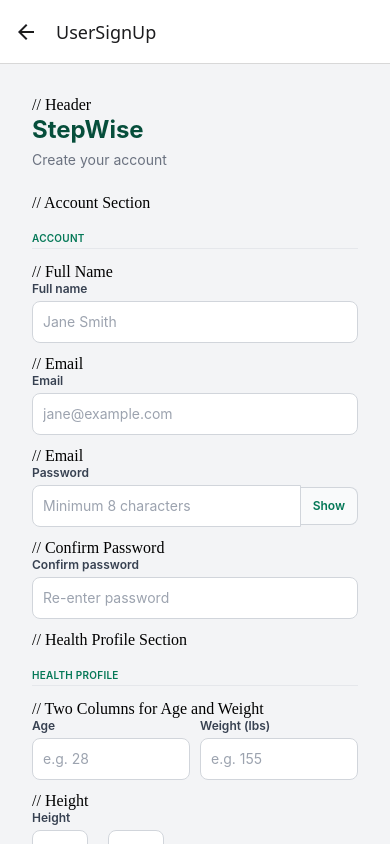
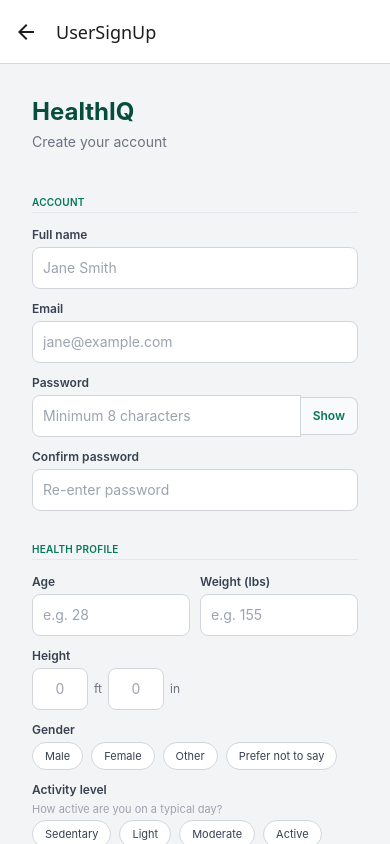
Before and after one commit to Vchen7629/team-chai, a React Native app in the folder frontend/: screen /UserSignUp in a window 390 px wide. Built offline with nearby package versions, Linux system fonts and the light colour scheme.

Commit message:
Made changes to lines that caused errors

```diff
--- a/frontend/screens/userSignUp.tsx
+++ b/frontend/screens/userSignUp.tsx
@@ -130,14 +130,14 @@
             <ScrollView showsVerticalScrollIndicator={false}>
                 <View className="p-8 pb-7">
 
-                    // Header
-                    <Text className="text-2xl font-bold text-emerald-900">StepWise</Text>
+                    {/* Header */}
+                    <Text className="text-2xl font-bold text-emerald-900">HealthIQ</Text>
                     <Text className="text-sm text-gray-500 mt-1 mb-6">Create your account</Text>
 
-                    // Account Section
+                    {/* Account Section */}
                     <Text className="text-[10px] font-semibold text-emerald-700 tracking-wide uppercase border-b border-gray-200 pb-1 mt-5 mb-3.5">Account</Text>
 
-                    // Full Name
+                    {/* Full Name */}
                     <View className="mb-3">
                         <Text className="text-xs font-semibold text-gray-700 mb-1">Full name</Text>
                         <TextInput
@@ -152,7 +152,7 @@
                         {errors.name && <Text className="text-[11px] text-red-600 mt-1">{errors.name}</Text>}
                     </View>
 
-                    // Email
+                    {/* Email */}
                     <View className="mb-3">
                         <Text className="text-xs font-semibold text-gray-700 mb-1">Email</Text>
                         <TextInput
@@ -169,7 +169,7 @@
                         {errors.email && <Text className="text-[11px] text-red-600 mt-1">{errors.email}</Text>}
                     </View>
 
-                    // Email
+                    {/* Password */}
                     <View className="mb-3">
                         <Text className="text-xs font-semibold text-gray-700 mb-1">Password</Text>
                         <View className="flex-row items-center">
@@ -195,7 +195,7 @@
                         {errors.password && <Text className="text-[11px] text-red-600 mt-1">{errors.password}</Text>}
                     </View>
 
-                    // Confirm Password
+                    {/* Confirm Password */}
                     <View className="mb-3">
                         <Text className="text-xs font-semibold text-gray-700 mb-1">Confirm password</Text>
                         <TextInput
@@ -211,10 +211,10 @@
                         {errors.confirmPassword && <Text className="text-[11px] text-red-600 mt-1">{errors.confirmPassword}</Text>}
                     </View>
 
-                    // Health Profile Section
+                    {/* Health Profile Section */}
                     <Text className="text-[10px] font-semibold text-emerald-700 tracking-wide uppercase border-b border-gray-200 pb-1 mt-5 mb-3.5">Health profile</Text>
 
-                    // Two Columns for Age and Weight
+                    {/* Two Columns for Age and Weight */}
                     <View className="flex-row gap-2.5 mb-3">
                         <View className="flex-1">
                             <Text className="text-xs font-semibold text-gray-700 mb-1">Age</Text>
@@ -246,7 +246,7 @@
                         </View>
                     </View>
 
-                    // Height
+                    {/* Height */}
                     <View className="mb-3">
                         <Text className="text-xs font-semibold text-gray-700 mb-1">Height</Text>
                         <View className="flex-row items-center gap-1.5">
@@ -271,7 +271,7 @@
                         </View>
                     </View>
 
-                    // Gender
+                    {/* Gender */}
                     <View className="mb-3">
                         <Text className="text-xs font-semibold text-gray-700 mb-1">Gender</Text>
                         <View className="flex-row flex-wrap gap-2">
@@ -298,7 +298,7 @@
                         {errors.gender && <Text className="text-[11px] text-red-600 mt-1">{errors.gender}</Text>}
                     </View>
 
-                    // Activity Level
+                    {/* Activity Level */}
                     <View className="mb-3">
                         <Text className="text-xs font-semibold text-gray-700 mb-1">Activity level</Text>
                         <Text className="text-[11px] text-gray-400 mb-1">How active are you on a typical day?</Text>
@@ -326,7 +326,7 @@
                         {errors.activity && <Text className="text-[11px] text-red-600 mt-1">{errors.activity}</Text>}
                     </View>
 
-                    // Daily Step Goal Section
+                    {/* Daily Step Goal Section */}
                     <Text className="text-[10px] font-semibold text-emerald-700 tracking-wide uppercase border-b border-gray-200 pb-1 mt-5 mb-3.5">Daily step goal</Text>
 
                     <View className="mb-3">
@@ -345,7 +345,7 @@
                         {errors.steps && <Text className="text-[11px] text-red-600 mt-1">{errors.steps}</Text>}
                     </View>
 
-                    // Action Buttons
+                    {/* Action Buttons */}
                     <TouchableOpacity
                         className="bg-emerald-700 rounded-xl py-3.5 items-center mt-6"
                         onPress={handleSubmit}
```
